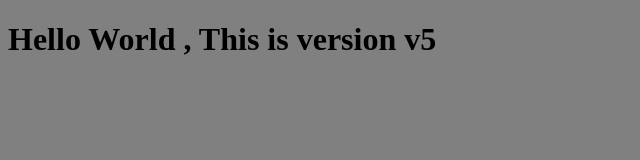
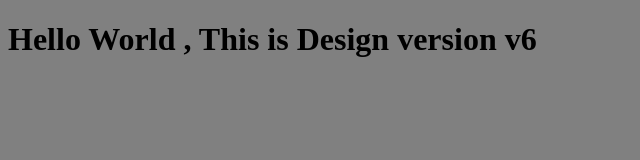
Before and after one commit to wohLambeBaalWalaCoder/myrepo, a plain HTML site: page index.html in a window 1280 px wide. Shown: the whole page, without its empty margins (0-640 px from the left). Drawn offline with Linux system fonts and the light colour scheme.

Commit message:
change in H1

```diff
--- a/index.html
+++ b/index.html
@@ -7,6 +7,6 @@
     <link rel="stylesheet" href="style.css">
 </head>
 <body>
-    <h1>Hello World , This is version v5</h1>
+    <h1>Hello World , This is  Design version v6</h1>
 </body>
 </html>
```
